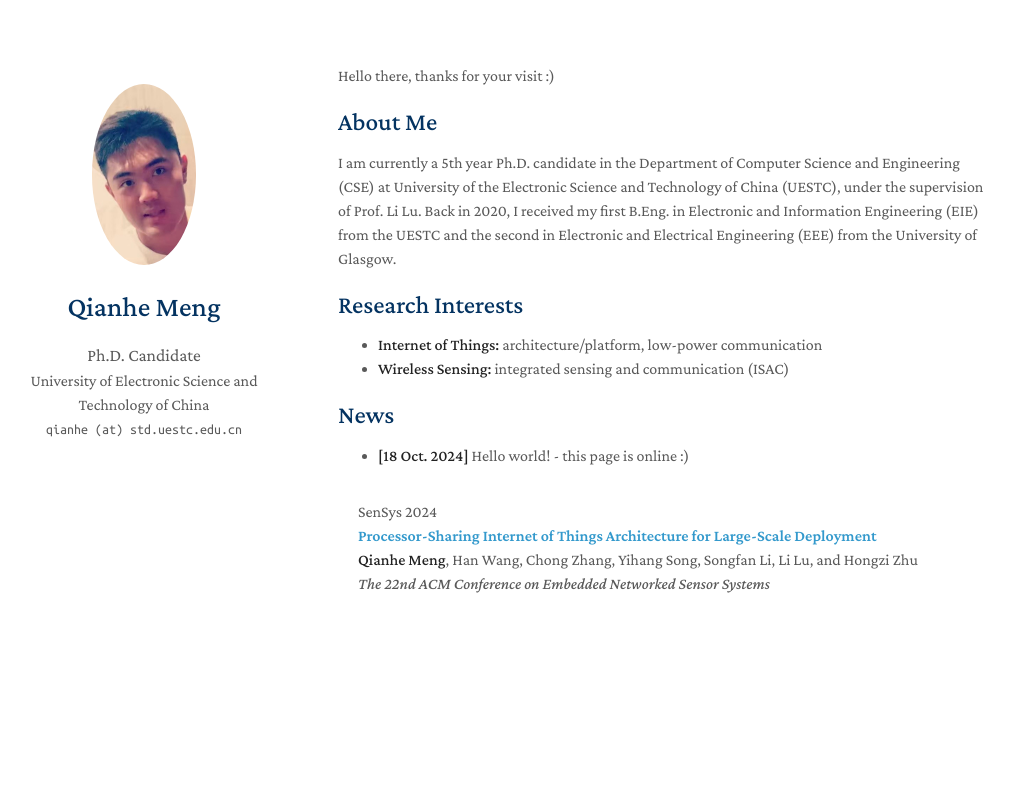
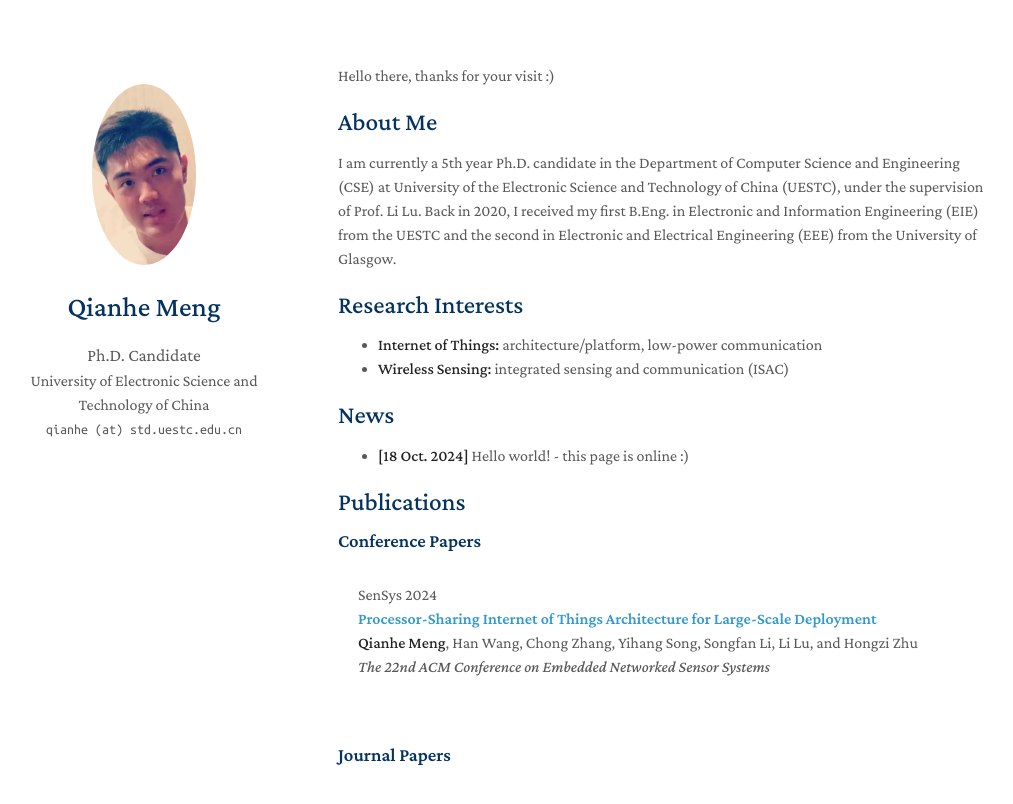
Before and after one commit to mqhyes/mqhyes.github.io, a Jekyll site: the page built from index.md, in a window 1280 px wide. Shown: the top 804 px of the page, without its empty margins (132-1145 px from the left). Built offline with Jekyll 4.4.1, drawn with Linux system fonts in a browser that asks for light colours; a style sheet for code colours, icons or effects is not loaded.

Commit message:
Update index.md

```diff
--- a/index.md
+++ b/index.md
@@ -16,6 +16,10 @@ I am currently a 5th year Ph.D. candidate in the Department of Computer Science
 
 - **[18 Oct. 2024]** Hello world! - this page is online :)
 
+## Publications
+### Conference Papers
 {% include_relative _includes/publications_v2.md %}
 
+### Journal Papers
+
 <!-- {% include_relative _includes/services.md %} -->
```
